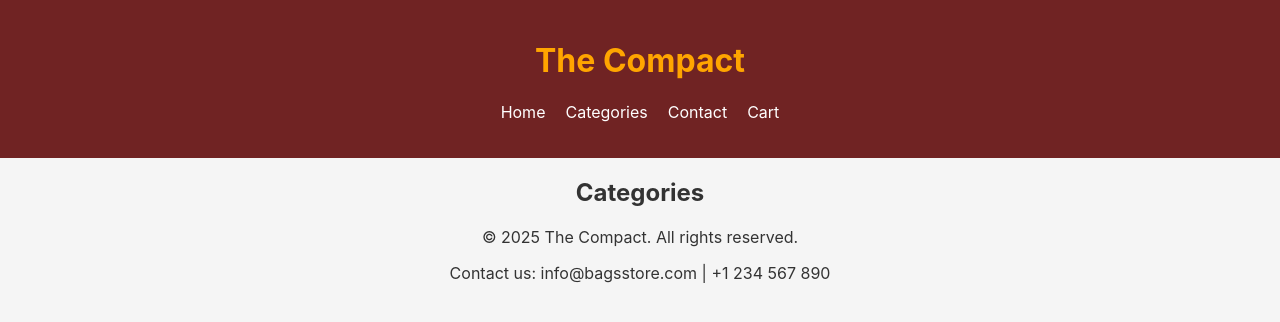
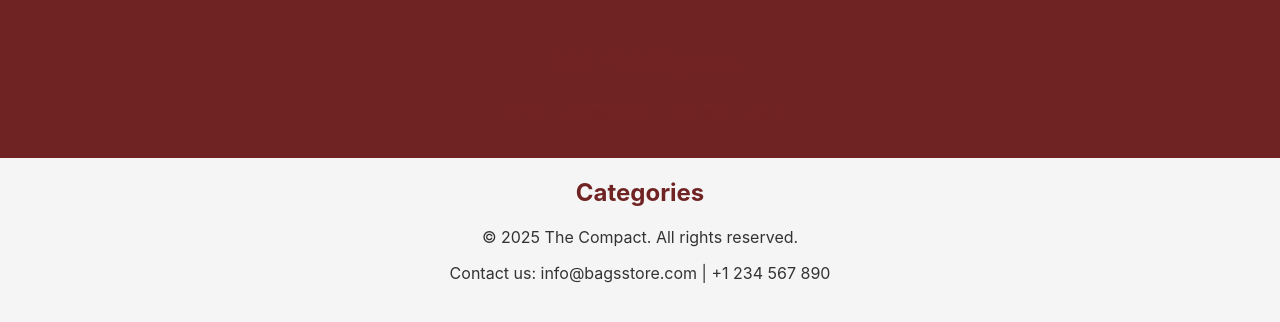
Before and after one commit to lixdxn/TheBagStore, a Django app: page /categories/ in a window 1280 px wide. Shown: the top 322 px of the page. Run offline with Django 5.2, Linux system fonts and the light colour scheme; data that the repository does not hold is empty.

Commit message:
add: static files

```diff
--- a/bagsstore/catalog/static/css/style.css
+++ b/bagsstore/catalog/static/css/style.css
@@ -14,8 +14,12 @@ header {
 }
 
 h1 a {
-    color: orange;
+    color: #702323;
     text-decoration: none;
+}
+
+h2 {
+    color: #702323;
 }
 
 nav ul {
@@ -27,7 +31,7 @@ nav ul {
 }
 
 nav a {
-    color: white;
+    color: #702323;
     text-decoration: none;
 }
 
--- a/bagsstore/templates/catalog/categories.html
+++ b/bagsstore/templates/catalog/categories.html
@@ -5,7 +5,7 @@
 <h2>Categories</h2>
 <div class="category-list">
     {% for category in categories %}
-        <a href="{% url 'category_products' category.id %}" class="category-card">
+        <a href="{% url 'category_products' category.id %}" class="category-card" style="color: #702323;">
             <h3>{{ category.name }}</h3>
         </a>
     {% endfor %}
--- a/bagsstore/templates/catalog/category_products.html
+++ b/bagsstore/templates/catalog/category_products.html
@@ -6,7 +6,7 @@
     <h2>{{ category.name }}</h2>
     <div class="product-list">
         {% for product in products %}
-        <div class="product-card">
+        <div class="product-card" class="category-card" style="color: #702323;">
             <a href="{% url 'product_detail' product.id %}">
                 <img src="{{ product.image.url }}" alt="{{ product.name }}" onerror="this.src='{% static 'img/no-image.jpg' %}'">
                 <h3>{{ product.name }}</h3>
```
